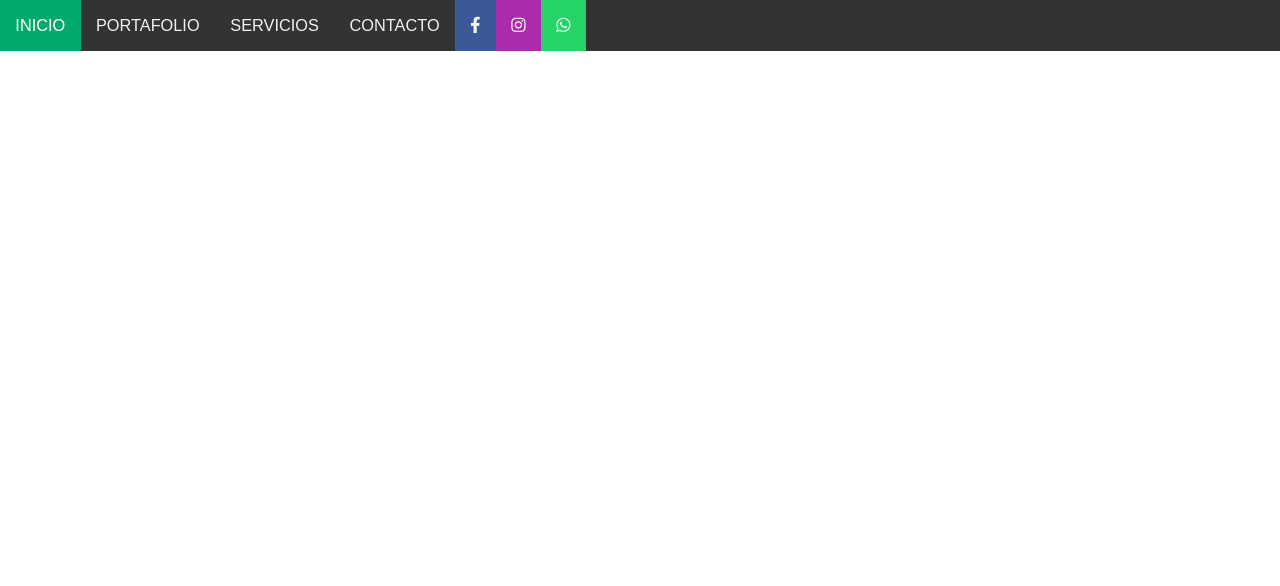
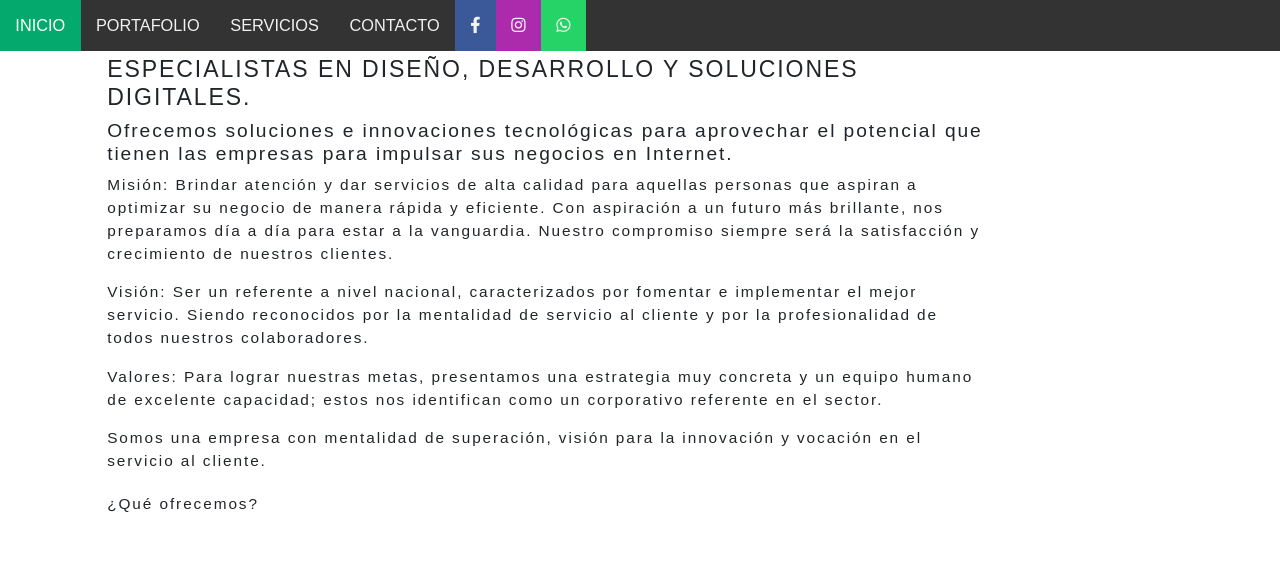
Before and after one commit to TanukiTodoroki/TecnobyteWP, a plain HTML site: page index.html in a window 1280 px wide. Drawn offline with Linux system fonts and the light colour scheme; some packages are replaced by stand-ins of ours.

Commit message:
Mision y valores
Se agrega la mision y valores de la empresa tecnobyte.

```diff
--- a/index.html
+++ b/index.html
@@ -10,6 +10,58 @@
     <!-- Estilo para el Navigtion Bar-->
     <link rel="stylesheet" href="css/stylegeneral.css">
     <title>TECNOBYTE</title>
+    <style>
+        #divcontact{
+          /*background-color: #70c3be;*/
+          letter-spacing: 2px;
+          }
+        #divcontact a{
+          color: #fff;
+          text-decoration: none;
+        }
+        @media (max-width: 575.98px) {
+          #divcontact{padding-bottom: 800px;}
+          #divcontact .maps iframe{
+            width: 100%;
+            height: 450px;
+          }
+        }
+        @media (min-width: 576px) {
+          #divcontact{padding-bottom: 800px;}
+          #divcontact .maps iframe{
+            width: 100%;
+            height: 450px;
+          }
+        }
+        @media (min-width: 768px) {
+          #divcontact{padding-bottom: 350px;}
+          #divcontact .maps iframe{
+            width: 100%;
+            height: 850px;
+          }
+        }
+        @media (min-width: 992px) {
+          #divcontact{padding-bottom: 200px;}
+          #divcontact .maps iframe{
+            width: 100%;
+            height: 700px;
+          }
+        }
+        #author a{
+          color: #fff;
+          text-decoration: none;
+        }
+        #photos {
+          height: 450px;
+        }
+        .spacing{
+          padding-top: 5px;
+        }
+        .styletext {
+            text-align: justify;
+            text-justify: inter-word;
+        }
+    </style>
 </head>
 <body>
 <!-- DIV con las opciones de la página-->
@@ -29,6 +81,58 @@
         <i class="fa fa-bars"></i>
     </a>
 </div>
+<!-- Contact Form and Google Map -->
+<div class="row" id="divcontact">
+    <div class="container mt-12 spacing">
+      <div class="row">
+        <div class="col-md-10">
+          <!-- h2 class="text-uppercase mt-3 font-weight-bold">TECNOBYTE</h2 -->
+          <h4>ESPECIALISTAS EN DISEÑO, DESARROLLO Y SOLUCIONES DIGITALES.</h4>
+          <h5>Ofrecemos soluciones e innovaciones tecnológicas para aprovechar el potencial que tienen las empresas para impulsar sus negocios en Internet.</h5>
+          <div class="form-group">
+            <div class="row">
+              <div class="col-lg-12">
+                <div class="form-group">
+                  <span class="styletext">Misión: Brindar atención y dar servicios de alta calidad para aquellas personas que aspiran a optimizar su negocio de manera rápida y eficiente. Con aspiración a un futuro más brillante, nos preparamos día a día para estar a la vanguardia. Nuestro compromiso siempre será la satisfacción y crecimiento de nuestros clientes.</span>
+                </div>
+              </div>
+              <div class="col-lg-12">
+                <div class="form-group">
+                  <span>Visión: Ser un referente a nivel nacional, caracterizados por fomentar e implementar el mejor servicio. Siendo reconocidos por la mentalidad de servicio al cliente y por la profesionalidad de todos nuestros colaboradores.</span>
+                </div>
+              </div>
+              <div class="col-lg-12">
+                <div class="form-group">
+                  <span>Valores: Para lograr nuestras metas, presentamos una estrategia muy concreta y un equipo humano de excelente capacidad; estos nos identifican como un corporativo referente en el sector.</span>
+                </div>
+              </div>
+              <div class="col-12">
+                <span>Somos una empresa con mentalidad de superación, visión para la innovación y vocación en el servicio al cliente.</span>
+              </div>
+              <div class="col-lg-12">
+                <div class="form-group">
+                  <br>
+                  <h6>¿Qué ofrecemos?</h6>
+                </div>
+              </div>
+              <div class="col-lg-6">
+                <div class="form-group">
+                    <a>Calidad y garantía.</a>
+                    <a>Actitud positiva.</a>
+                    <a>Liderazgo.</a>
+                </div>
+              </div>
+            </div>
+          </div>
+        </div>
+        <!-- Carga y muestra el mapa de google con la ubicación de la empresa-->
+        <div id="map" class="col-md-2 maps" frameborder="0" style="border:0" allowfullscreen>
+          <!-- Async script executes immediately and must be after any DOM elements used in callback. -->
+        <script src="https://maps.googleapis.com/maps/api/js?key=AIzaSyAIWnpt2qYKdYCCVpAbLowC_rvy-zVYRZY&callback=initMap&v=weekly" async></script>
+      </div>
+      </div>
+    </div>
+</div>
 <script>
     function myFunction() {
         var x = document.getElementById("myTopnav");
```
Also changed, not shown: contacto.html (+5 -0 lines).
